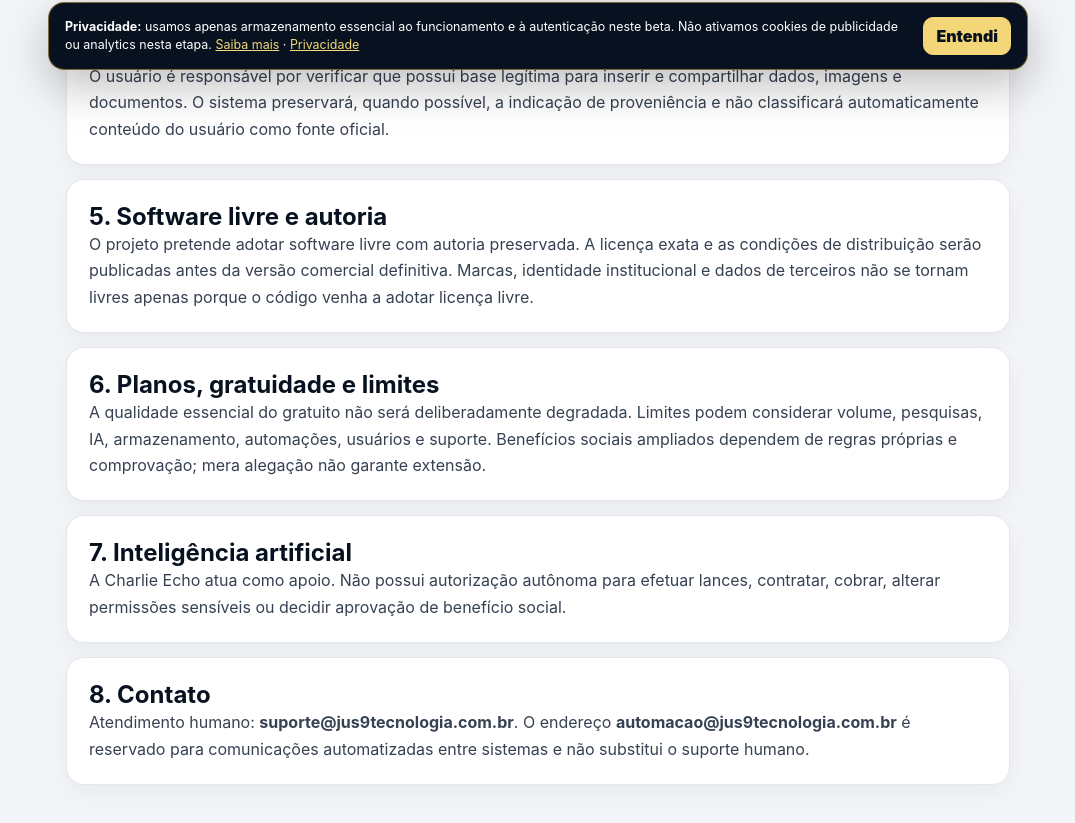
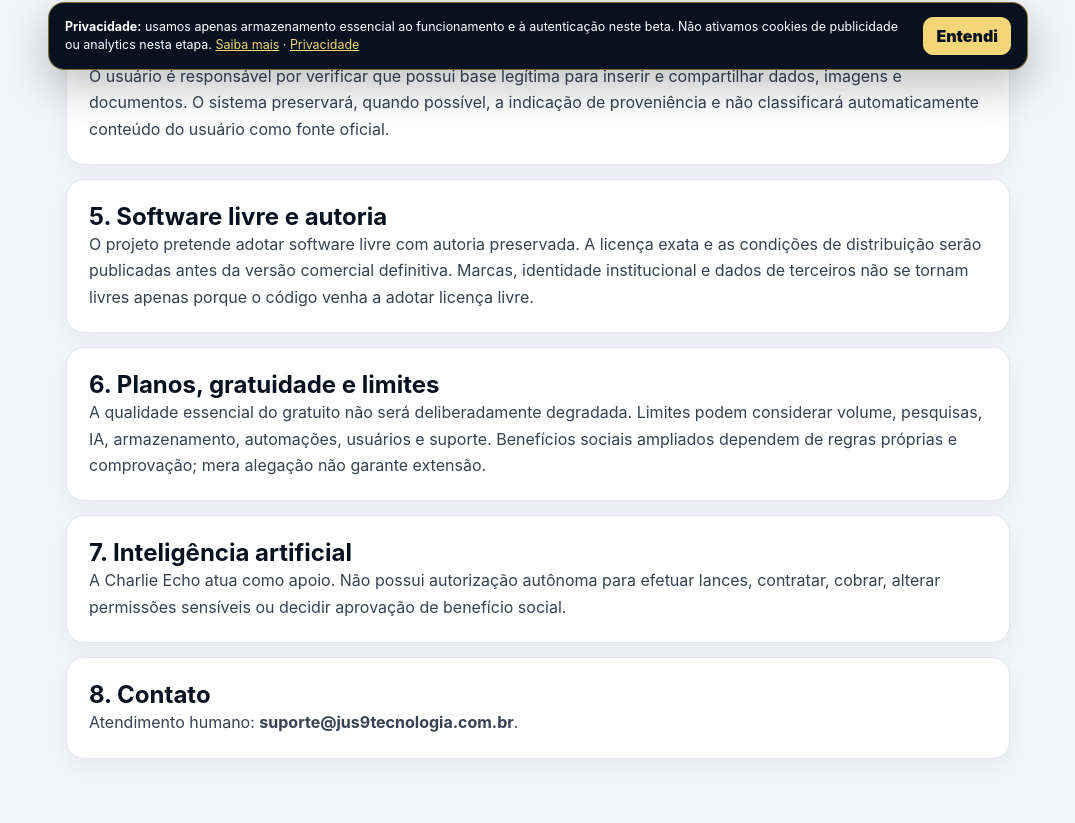
Before and after one commit to Clovis-Mariano-Costa/sistema-thiago-leilao, a website: page termos.html in a window 1280 px wide. Shown: the part 714-1537 px from the top of the page, without its empty margins (102-1177 px from the left). Drawn offline with Linux system fonts and the light colour scheme.

Commit message:
Mantém somente o canal público de suporte

```diff
--- a/termos.html
+++ b/termos.html
@@ -12,5 +12,5 @@
 <section class="legal-card"><h2>5. Software livre e autoria</h2><p>O projeto pretende adotar software livre com autoria preservada. A licença exata e as condições de distribuição serão publicadas antes da versão comercial definitiva. Marcas, identidade institucional e dados de terceiros não se tornam livres apenas porque o código venha a adotar licença livre.</p></section>
 <section class="legal-card"><h2>6. Planos, gratuidade e limites</h2><p>A qualidade essencial do gratuito não será deliberadamente degradada. Limites podem considerar volume, pesquisas, IA, armazenamento, automações, usuários e suporte. Benefícios sociais ampliados dependem de regras próprias e comprovação; mera alegação não garante extensão.</p></section>
 <section class="legal-card"><h2>7. Inteligência artificial</h2><p>A Charlie Echo atua como apoio. Não possui autorização autônoma para efetuar lances, contratar, cobrar, alterar permissões sensíveis ou decidir aprovação de benefício social.</p></section>
-<section class="legal-card"><h2>8. Contato</h2><p>Atendimento humano: <strong>suporte@jus9tecnologia.com.br</strong>. O endereço <strong>automacao@jus9tecnologia.com.br</strong> é reservado para comunicações automatizadas entre sistemas e não substitui o suporte humano.</p></section>
+<section class="legal-card"><h2>8. Contato</h2><p>Atendimento humano: <strong>suporte@jus9tecnologia.com.br</strong>.</p></section>
 </main><script src="cookie-notice.js"></script></body></html>
```
